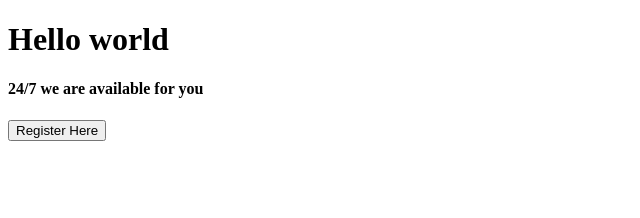
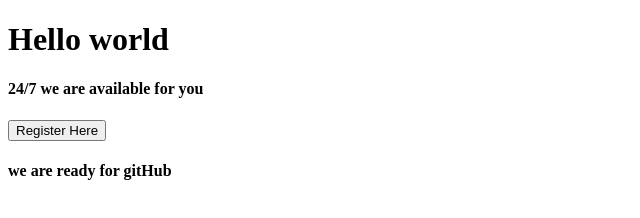
Before and after one commit to tamimsarkar/landing-page, a plain HTML site: page index.html in a window 1280 px wide. Shown: the whole page, without its empty margins (0-640 px from the left). Drawn offline with Linux system fonts and the light colour scheme.

Commit message:
adding div

```diff
--- a/index.html
+++ b/index.html
@@ -11,5 +11,13 @@
     <h4>24/7 we are available for you</h4>
     <h5></h5>
     <button>Register Here</button>
+    <!-- Header part -->
+<div>
+    <h4>
+        we are ready for gitHub
+    </h4>
+</div>
+
+    <!-- End header part -->
 </body>
 </html>
```
